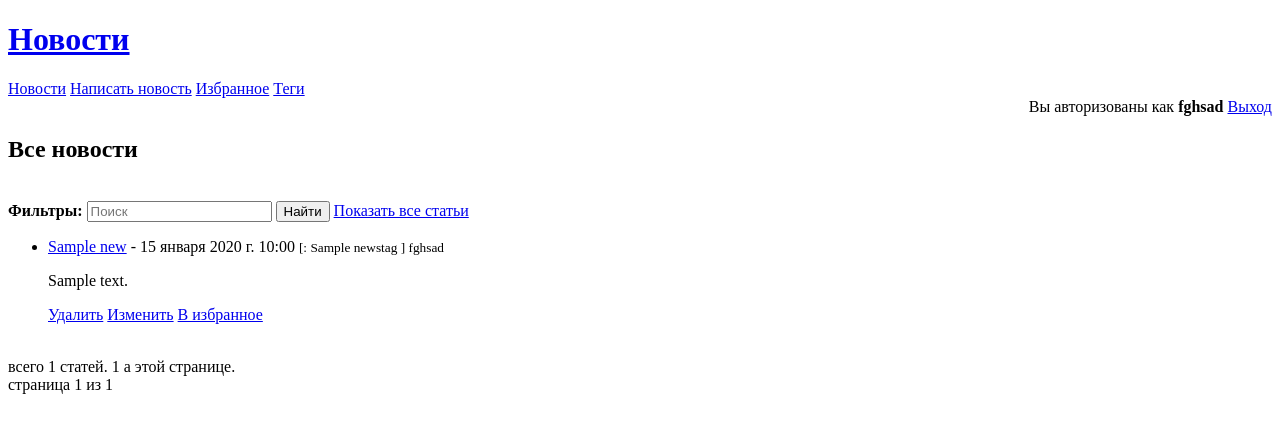
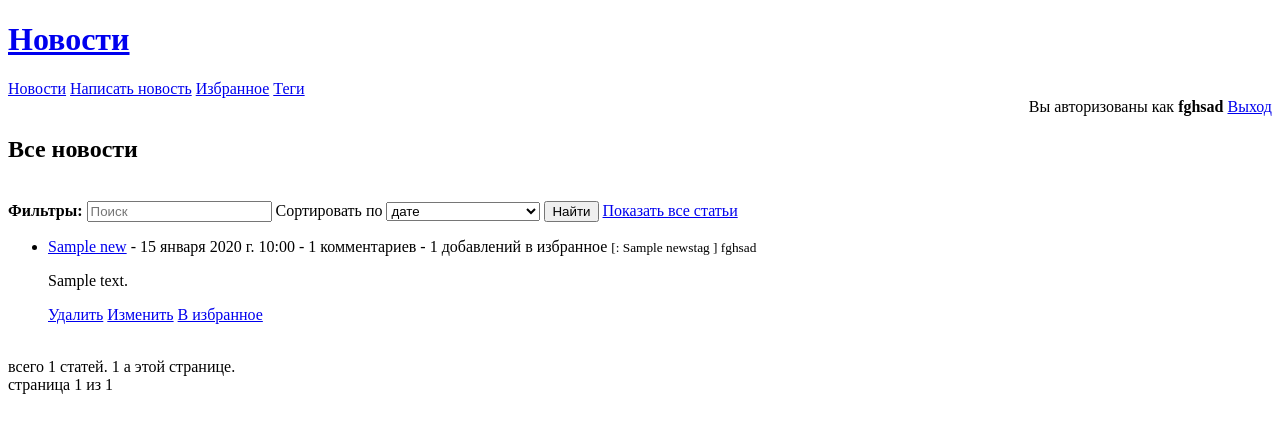
Before and after one commit to normy17/homework, a Django app: page / in a window 1280 px wide. Shown: the top 433 px of the page. Run offline with Django 4.2, Linux system fonts and the light colour scheme; a user stored in the database is signed in; data comes from the database, SQL or seed files in the repository; tables that the repository leaves empty hold one stand-in row (values such as "Sample post").

Commit message:
добавил сортировку

```diff
--- a/web/forms.py
+++ b/web/forms.py
@@ -48,6 +48,17 @@ class NewsFilterForm(forms.Form):
         required=False
     )
 
+    sort = forms.ChoiceField(
+        label='Сортировать по',
+        choices=[
+            ('post_date', 'дате'),
+            ('title', 'названию'),
+            ('user', 'автору'),
+            ('comment_count', 'кол-ву комментариев'),
+            ('favorite_count', 'кол-ву добю. в изб.')
+        ]
+    )
+
 
 class CommentsForm(forms.ModelForm):
     def save(self, commit=True):
--- a/web/models.py
+++ b/web/models.py
@@ -22,6 +22,9 @@ class News(models.Model):
     post_date = models.DateTimeField(verbose_name='Дата публикации', default=timezone.now)
     text = models.TextField(verbose_name='Текст новости')
     tags = models.ManyToManyField(NewsTag, verbose_name='Теги', blank=True)
+    comment_count = models.IntegerField(default=0, verbose_name='Количество комментариев')
+    favorite_count = models.IntegerField(default=0, verbose_name='Количество добавивших в избранное')
+
 
     def __str__(self):
         return f'{self.user.name}: {self.title}'
--- a/web/services.py
+++ b/web/services.py
@@ -1,6 +1,9 @@
 def filter_news(news_qs, filters: dict):
     if 'search' in filters:
         news_qs = news_qs.filter(title__icontains=filters["search"]) | news_qs.filter(text__icontains=filters["search"])
+
+    if 'sort' in filters:
+        news_qs = news_qs.order_by(f"-{filters['sort']}")
 
     return news_qs
 
--- a/web/templates/web/main.html
+++ b/web/templates/web/main.html
@@ -16,7 +16,7 @@
     <ul>
         {% for n in news %}
             <li>
-                <a href="{% url 'news' n.id %}">{{ n.title }}</a> - {{ n.post_date }}
+                <a href="{% url 'news' n.id %}">{{ n.title }}</a> - {{ n.post_date }} - {{ n.comment_count }} комментариев - {{ n.favorite_count }} добавлений в избранное
                 <small>
                     {% if n.tags.all %}
                         [{{ n.tags_count }}: {% for tag in n.tags.all %} {{ tag.title }} {% endfor %}]
--- a/web/views.py
+++ b/web/views.py
@@ -55,6 +55,8 @@ def news_view(request, id):
         form = CommentsForm(data=request.POST, initial={"user": request.user, "news": news})
         if form.is_valid():
             form.save()
+            news.comment_count += 1
+            news.save()
             return redirect("news", id)
     return render(request, "web/current_news.html", {
         "news": news,
@@ -132,6 +134,11 @@ def favorite_add_view(request, id):
 
     if not created:
         favorite.delete()
+        news.favorite_count -= 1
+        news.save()
+    else:
+        news.favorite_count += 1
+        news.save()
 
     return redirect('favorites')
 
```
Also changed, not shown: web/migrations/0003_news_comment_count_news_favorite_count.py (added), web/migrations/0004_remove_news_comment_count_news_comments_count.py (added).
